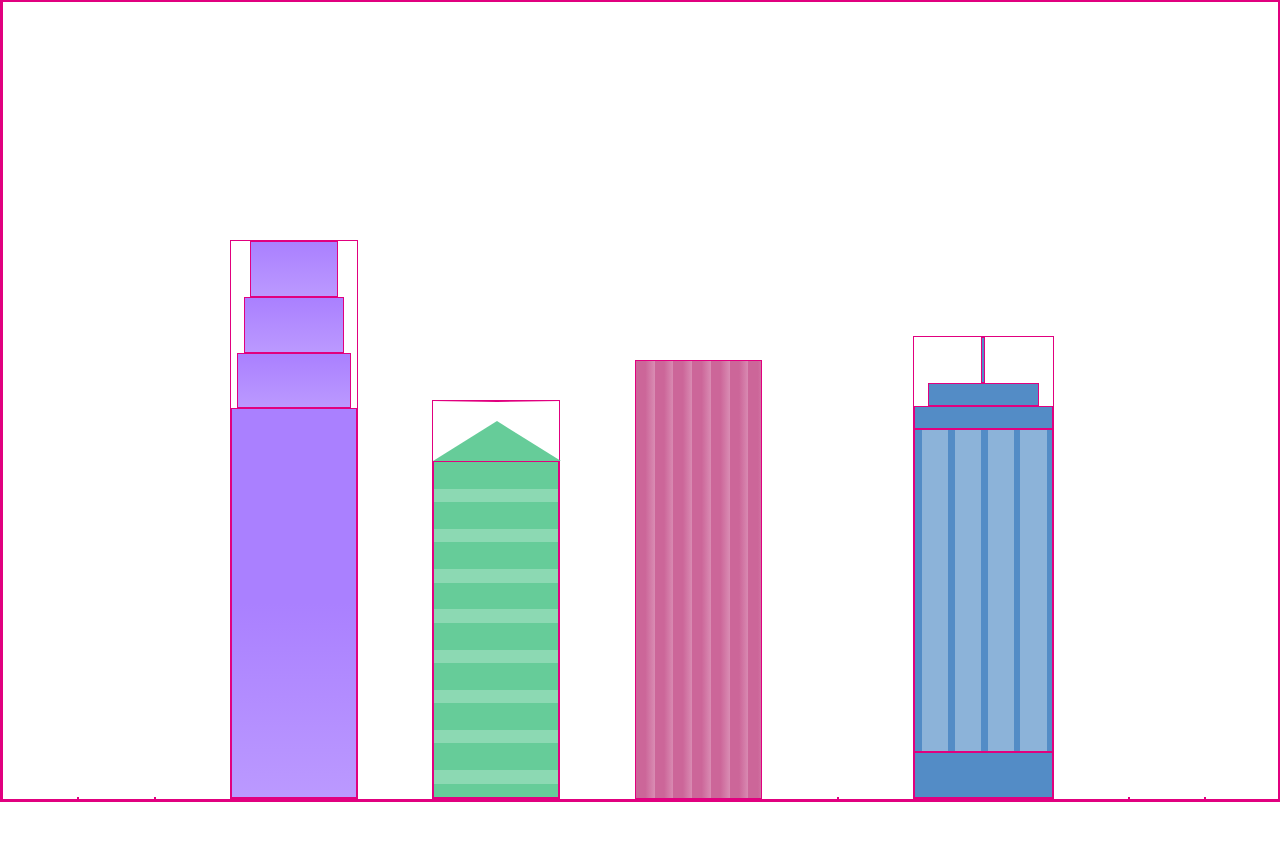
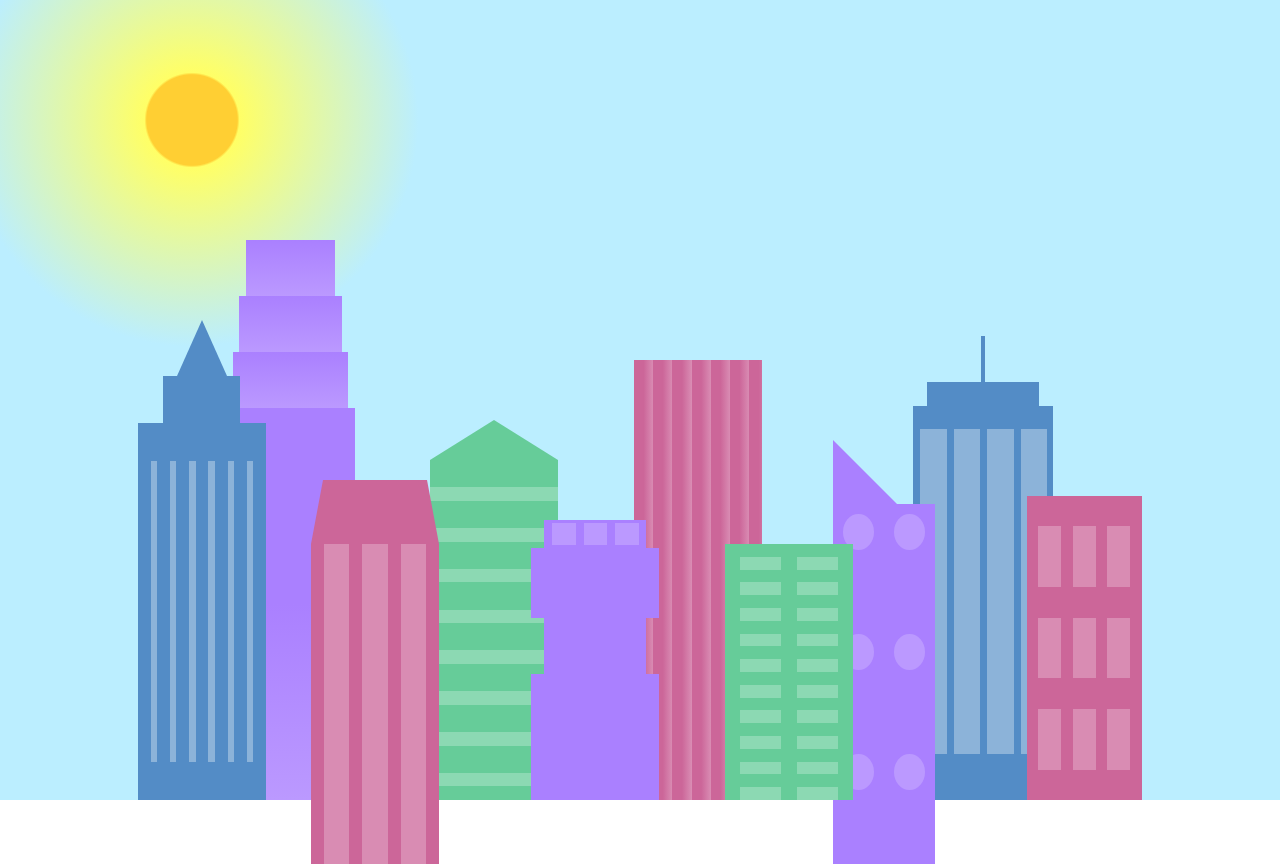
Before and after one commit to jatinjohny/city-skyline, a plain HTML site: page index.html in a window 1280 px wide. Before the commit the page ends 802 px from the top, so only its background shows below. Drawn offline with Linux system fonts and the light colour scheme.

Commit message:
completed foreground-buildings

```diff
--- a/index.html
+++ b/index.html
@@ -11,7 +11,7 @@
 
 <body>
 
-    <div class="background-buildings">
+    <div class="background-buildings sky">
         <div></div>
         <div></div>
         <div class="bb1 flex-column-align-items-center">
@@ -40,6 +40,47 @@
         <div></div>
     </div>
 
+    <div class="foreground-buildings">
+        <div></div>
+        <div></div>
+        <div class="fb1 flex-column-align-items-center">
+            <div class="fb1a"></div>
+            <div class="fb1b"></div>
+            <div class="fb1c"></div>
+        </div>
+
+        <div class="fb2">
+            <div class="fb2a"></div>
+            <div class="fb2b"></div>
+        </div>
+        <div></div>
+        <div class="fb3 flex-column-align-items-center">
+            <div class="fb3a"></div>
+            <div class="fb3b"></div>
+            <div class="fb3c"></div>
+            <div class="fb3d"></div>
+        </div>
+        <div class="fb4">
+            <div class="fb4a"></div>
+            <div class="fb4b">
+                <div class="fb4b-circle-window"></div>
+                <div class="fb4b-circle-window"></div>
+                <div class="fb4b-circle-window"></div>
+                <div class="fb4b-circle-window"></div>
+                <div class="fb4b-circle-window"></div>
+                <div class="fb4b-circle-window"></div>
+            </div>
+        </div>
+
+        <div class="fb5">
+        </div>
+
+        <div class="fb6">
+
+        </div>
+        <div></div>
+        <div></div>
+    </div>
 </body>
 
 </html>
--- a/styles.css
+++ b/styles.css
@@ -1,6 +1,6 @@
 * {
   box-sizing: border-box;
-  border: 1px solid rgb(225, 0, 127);
+  /* border: 1px solid rgb(225, 0, 127); */
 }
 
 body {
@@ -21,8 +21,11 @@ body {
   --window-color4: #8cb3d9;
 }
 
+/* Common Styles to both background-buildings and foregound-buildings  */
+
 /* background-buildings --start-- */
-.background-buildings {
+.background-buildings,
+.foreground-buildings {
   position: absolute;
   top: 0;
   width: 100%;
@@ -31,6 +34,10 @@ body {
   align-items: flex-end;
   justify-content: space-evenly;
 }
+
+/* .background-buildings {
+  display: none;
+} */
 
 /* First building in background */
 
@@ -154,6 +161,172 @@ body {
   background-color: var(--building-color4);
 }
 
+/* .foreground-buildinds styles -- */
+
+.fb1 {
+  width: 10%;
+  height: 60%;
+}
+
+.fb1a {
+  border-bottom: 7vh solid var(--building-color4);
+  border-left: 2vw solid transparent;
+  border-right: 2vw solid transparent;
+}
+
+.fb1b {
+  width: 60%;
+  height: 10%;
+  background-color: var(--building-color4);
+}
+
+.fb1c {
+  width: 100%;
+  height: 80%;
+  background: repeating-linear-gradient(
+      to right,
+      var(--building-color4) 0% 10%,
+      transparent 10% 15%
+    ),
+    repeating-linear-gradient(
+      to bottom,
+      var(--building-color4) 0% 10%,
+      var(--window-color4) 10% 90%
+    );
+}
+
+.fb2 {
+  width: 10%;
+  height: 40%;
+}
+
+.fb2a {
+  border-left: 1vw solid transparent;
+  border-right: 1vw solid transparent;
+  border-bottom: 8vh solid var(--building-color3);
+}
+
+.fb2b {
+  width: 100%;
+  height: 100%;
+  background: repeating-linear-gradient(
+    to right,
+    var(--building-color3) 0% 10%,
+    var(--window-color3) 10% 30%
+  );
+}
+
+.fb3 {
+  width: 10%;
+  height: 35%;
+}
+
+.fb3a {
+  width: 80%;
+  height: 10%;
+  background: repeating-linear-gradient(
+      to right,
+      var(--building-color1) 0 8%,
+      transparent 8% 31%
+    ),
+    repeating-linear-gradient(
+      to bottom,
+      var(--building-color1) 0% 10%,
+      var(--window-color1) 10% 90%
+    );
+}
+
+.fb3b {
+  width: 100%;
+  height: 25%;
+}
+
+.fb3c {
+  width: 80%;
+  height: 20%;
+}
+
+.fb3d {
+  width: 100%;
+  height: 45%;
+}
+
+.fb3b,
+.fb3c,
+.fb3d {
+  background-color: var(--building-color1);
+}
+
+.fb4 {
+  width: 8%;
+  height: 45%;
+  position: relative;
+  left: 10%;
+}
+
+.fb4a {
+  border-left: 5vw solid var(--building-color1);
+  border-top: 8vh solid transparent;
+}
+
+.fb4b {
+  width: 100%;
+  height: 100%;
+  display: flex;
+  flex-wrap: wrap;
+  background-color: var(--building-color1);
+}
+
+.fb4b-circle-window {
+  width: 30%;
+  height: 10%;
+  border-radius: 50%;
+  background: var(--window-color1);
+  margin: 10%;
+}
+
+.fb5 {
+  width: 10%;
+  height: 32%;
+  position: relative;
+  right: 10%;
+  background: repeating-linear-gradient(
+      to bottom,
+      var(--building-color2) 0% 5%,
+      transparent 5% 10%
+    ),
+    repeating-linear-gradient(
+      to right,
+      var(--building-color2) 0% 12%,
+      var(--window-color2) 12% 44%
+    );
+}
+
+.fb6 {
+  width: 9%;
+  height: 38%;
+  background: repeating-linear-gradient(
+      to right,
+      var(--building-color3) 0 10%,
+      transparent 10% 30%
+    ),
+    repeating-linear-gradient(
+      to bottom,
+      var(--building-color3) 0% 10%,
+      var(--window-color3) 10% 30%
+    );
+}
+
+.sky {
+  background: radial-gradient(
+    closest-corner circle at 15% 15%,
+    #ffcf33,
+    #ffcf33 20%,
+    #ffff66 21%,
+    #bbeeff 100%
+  );
+}
+
 /* Responsive Design */
 @media (max-width: 1000px) {
   :root {
@@ -166,7 +339,18 @@ body {
     --window-color3: #d98cb3;
     --window-color4: #8cb3d9;
   }
-  * {
+
+  .sky {
+    background: radial-gradient(
+      closest-corner circle at 15% 15%,
+      #ccc,
+      #ccc 20%,
+      #445 21%,
+      #223 100%
+    );
+  }
+
+  /* * {
     border: none;
-  }
+  } */
 }
```
